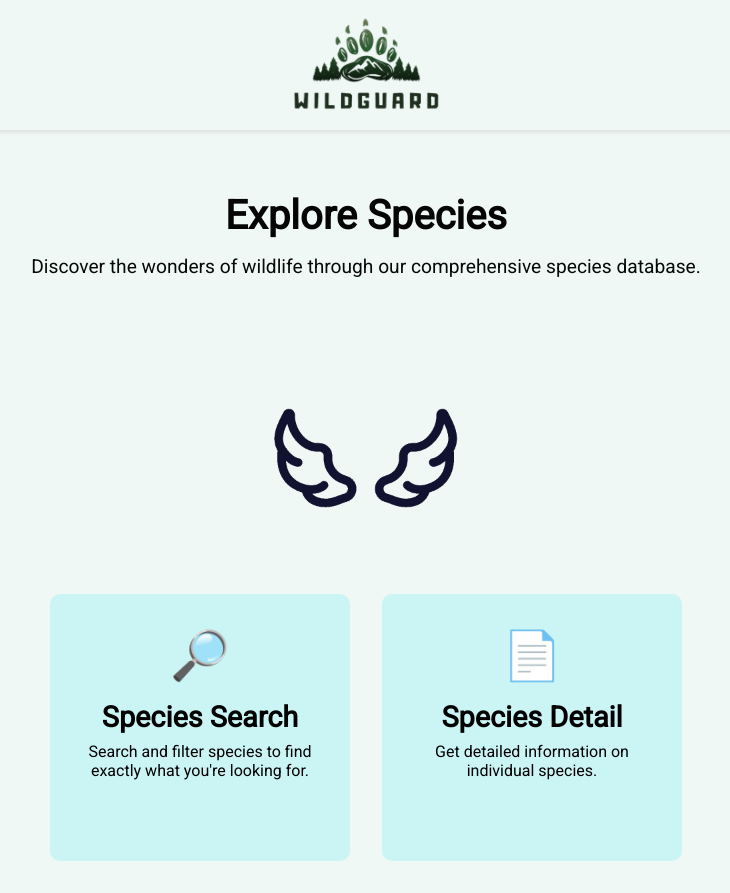
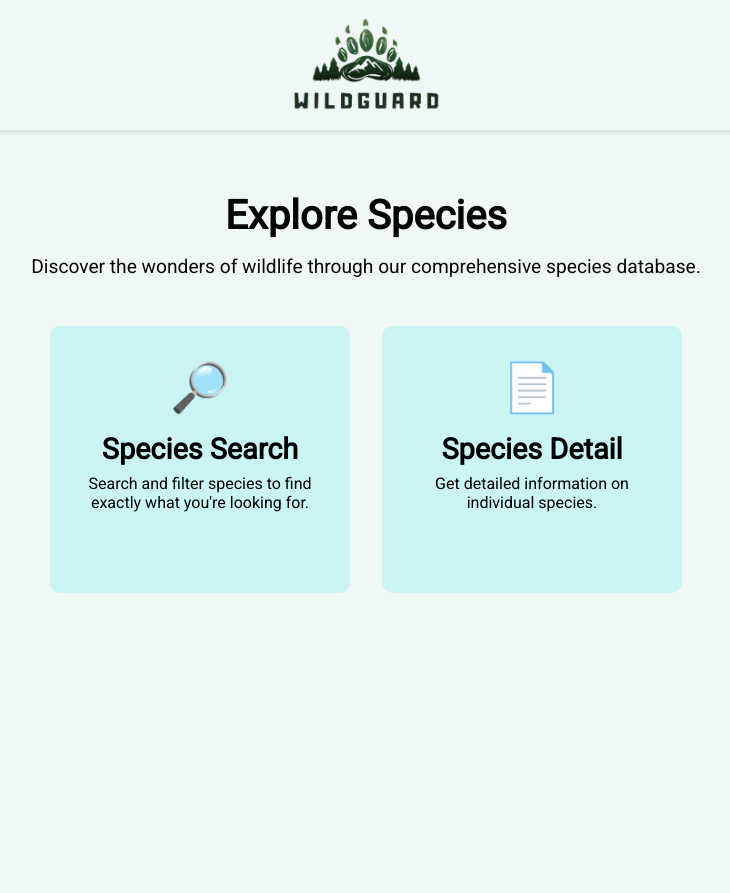
Before and after one commit to meghanwilcox/CSC490Capstone-UNCG-2024, a React (Vite) app in the folder frontend/wildguard-frontend/: page /species-options in a window 1280 px wide. Shown: the whole page, without its empty margins (274-1004 px from the left). After the commit the page ends 800 px from the top, so only its background shows below. Built offline with nearby package versions, Linux system fonts and the light colour scheme.

Commit message:
removed unwanted UI .gifs

```diff
--- a/frontend/wildguard-frontend/src/Login.jsx
+++ b/frontend/wildguard-frontend/src/Login.jsx
@@ -1,7 +1,6 @@
 import React, { useState } from 'react';
 import { useNavigate, Link } from 'react-router-dom';
 import './styles/Login.css';
-import woodpeckerGif from './assets/wired-gradient-1144-woodpecker-hover-pinch.gif';
 import logo from './assets/logo 2 transparent.png';
 
 const Login = () => {
--- a/frontend/wildguard-frontend/src/Register.jsx
+++ b/frontend/wildguard-frontend/src/Register.jsx
@@ -1,7 +1,7 @@
 import React, { useState } from 'react';
 import { useNavigate, Link } from 'react-router-dom';
 import './styles/Register.css';
-import bearGif from './assets/wired-outline-1203-bear-hover-pinch.gif';
+
 import logo from './assets/logo 2 transparent.png';
 
 const Register = () => {
@@ -47,7 +47,6 @@ const Register = () => {
 
       <div className="register-container">
         <h1>Create an Account</h1>
-        {/* <img src={bearGif} alt="Bear GIF" className="bear-gif" /> */}
         <form onSubmit={handleSubmit}>
           <div className="form-group">
             <label>Email:</label>
--- a/frontend/wildguard-frontend/src/SpeciesOptions.jsx
+++ b/frontend/wildguard-frontend/src/SpeciesOptions.jsx
@@ -1,7 +1,6 @@
 import React from 'react';
 import { Link } from 'react-router-dom';
 import './styles/SpeciesOptions.css';
-import wingsGif from './assets/wired-outline-1145-wings.gif';
 import logo from './assets/logo 2 transparent.png';
 
 const SpeciesOptions = () => {
@@ -18,9 +17,6 @@ const SpeciesOptions = () => {
       <div className="species-options-content">
         <h1>Explore Species</h1>
         <p>Discover the wonders of wildlife through our comprehensive species database.</p>
-
-        {/* Wings GIF */}
-        <img src={wingsGif} alt="Wings GIF" className="wings-gif" />
 
         <div className="options">
           <Link to="/species-search" className="option-card">
--- a/frontend/wildguard-frontend/src/SpeciesSearch.jsx
+++ b/frontend/wildguard-frontend/src/SpeciesSearch.jsx
@@ -1,7 +1,7 @@
 import React, { useState, useEffect } from 'react';
 import { Link } from 'react-router-dom';
 import './styles/SpeciesSearch.css';
-import eyeGif from './assets/wired-outline-69-eye-hover-blink.gif';
+// import eyeGif from './assets/wired-outline-69-eye-hover-blink.gif';
 import logo from './assets/logo 2 transparent.png';
 
 const SpeciesSearchPage = () => {
@@ -48,10 +48,7 @@ const SpeciesSearchPage = () => {
 
       {/* Main Content */}
       <div className="species-search-content">
-        {/* Eye GIF */}
-        <div className="eye-gif-container">
-          <img src={eyeGif} alt="Eye animation" className="eye-gif" />
-        </div>
+
 
         <h1>Species Search</h1>
 
```
